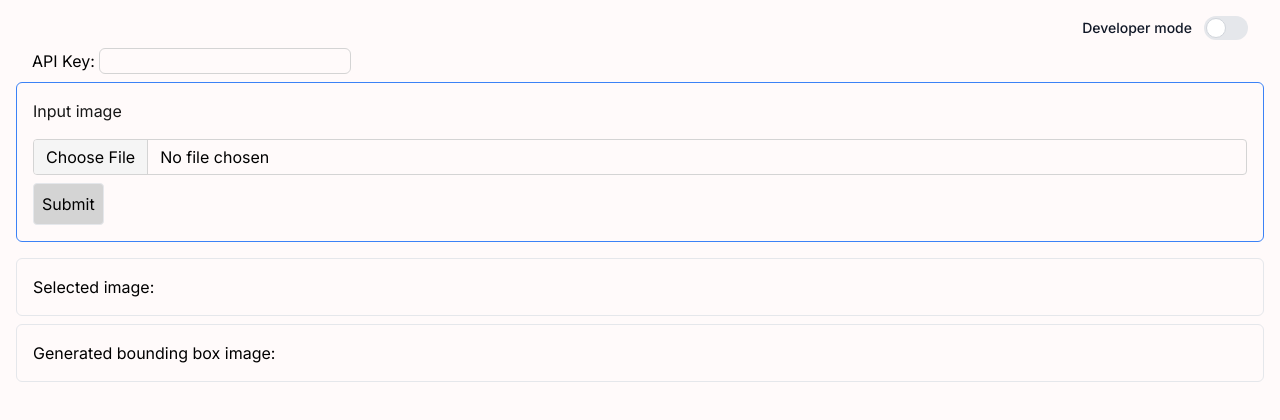
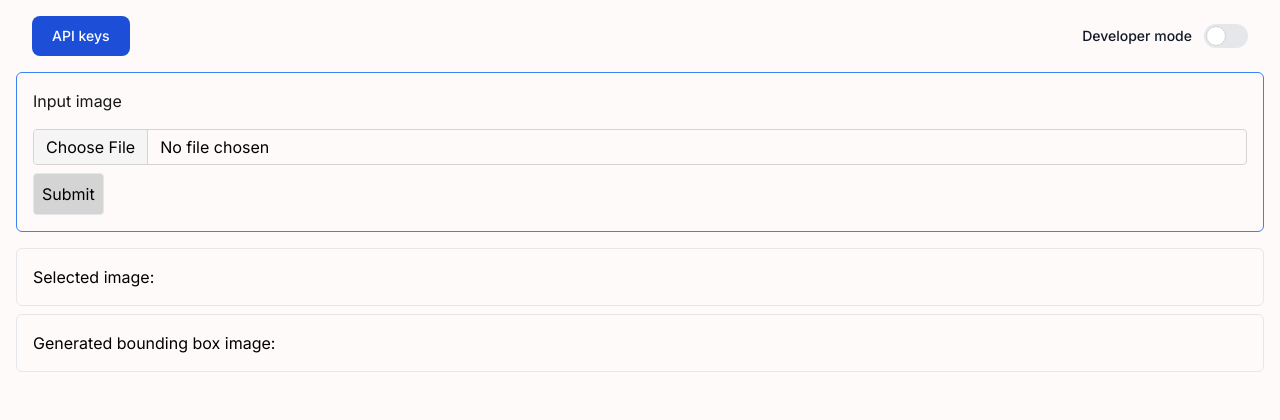
Before and after one commit to Eljowe/research-project-in-hci, a Next.js app: page / in a window 1280 px wide. Shown: the top 420 px of the page. Built offline with nearby package versions, Linux system fonts and the light colour scheme.

Commit message:
settings modal

```diff
--- a/app/page.tsx
+++ b/app/page.tsx
@@ -14,6 +14,7 @@
 import InsertDefaultPromptButton from "@/components/InsertDefaultPromptButton";
 import JSONRadioMenu from "@/components/JSONRadioMenu";
 import { generateBoundingBoxImage } from "@/services/generateBoundingBoxImage";
+import SettingsModal from "@/components/SettingsModal";
 
 //For prompting inspiration: https://github.com/abi/screenshot-to-code/blob/main/backend/prompts/screenshot_system_prompts.py
 
@@ -154,7 +155,8 @@
   return (
     <main className="justify-star flex min-h-screen w-[100%] flex-col bg-[#fffafa] px-4 py-2 text-black">
       <div className="flex h-min w-[100%] flex-col items-center justify-center">
-        <div className="flex w-full flex-row justify-end px-4 py-2">
+        <div className="flex w-full flex-row justify-between px-4 py-2">
+          <SettingsModal />
           <label className="inline-flex cursor-pointer items-center">
             <span className="me-3 text-sm font-medium text-gray-900">Developer mode</span>
             <input
@@ -165,15 +167,6 @@
             />
             <div className="peer relative h-6 w-11 rounded-full bg-gray-200 after:absolute after:start-[2px] after:top-[2px] after:h-5 after:w-5 after:rounded-full after:border after:border-gray-300 after:bg-white after:transition-all after:content-[''] peer-checked:bg-blue-600 peer-checked:after:translate-x-full peer-checked:after:border-white peer-focus:outline-none peer-focus:ring-4 peer-focus:ring-blue-300 rtl:peer-checked:after:-translate-x-full dark:border-gray-600 dark:bg-gray-700 dark:peer-focus:ring-blue-800"></div>
           </label>
-        </div>
-        <div className="w-full pl-4">
-          <span>API Key: </span>
-          <input
-            type="text"
-            value={apiKey ? apiKey : ""}
-            className="rounded-md border border-neutral-300 bg-inherit px-2"
-            onChange={(e) => set({ apiKey: e.target.value })}
-          />
         </div>
         <div className="m-2 flex h-min w-[100%] min-w-[350px] flex-col space-y-2 rounded-md border border-blue-500 p-4">
           <form onSubmit={handleSubmit} className="space-y-2">
--- /dev/null
+++ b/components/SettingsModal.tsx
@@ -0,0 +1,60 @@
+import { useState } from "react";
+import { useStore } from "../app/store/zustand";
+
+export default function SettingsModal() {
+  const [isOpen, setIsOpen] = useState(false);
+  const { apiKey, set } = useStore((state) => state);
+  return (
+    <div>
+      <button
+        onClick={() => setIsOpen(true)}
+        className="block rounded-lg bg-blue-700 px-5 py-2.5 text-center text-sm font-medium text-white hover:bg-blue-800 focus:outline-none focus:ring-4 focus:ring-blue-300 "
+        type="button"
+      >
+        API keys
+      </button>
+      {isOpen && (
+        <div
+          id="default-modal"
+          tabIndex={-1}
+          aria-hidden="true"
+          className="fixed left-0 right-0 top-0 z-50 h-[calc(100%-1rem)] max-h-full w-full items-center justify-center overflow-y-auto overflow-x-hidden md:inset-0"
+        >
+          <div className="relative max-h-full w-full max-w-2xl p-4">
+            <div className="relative rounded-lg bg-white shadow">
+              <div className="flex flex-col items-center justify-between space-y-2 rounded-t p-4 md:p-5 ">
+                <div className="flex w-full flex-row justify-between">
+                  <h3 className="text-xl font-semibold text-black">Settings</h3>
+                  <button
+                    type="button"
+                    className="ms-auto inline-flex h-8 w-8 items-center justify-center rounded-lg bg-transparent text-sm text-gray-400 hover:bg-gray-200 hover:text-gray-900 "
+                    onClick={() => setIsOpen(false)}
+                  >
+                    <svg
+                      className="h-6 w-6"
+                      fill="none"
+                      stroke="currentColor"
+                      viewBox="0 0 24 24"
+                      xmlns="http://www.w3.org/2000/svg"
+                    >
+                      <path strokeLinecap="round" strokeLinejoin="round" strokeWidth={2} d="M6 18L18 6M6 6l12 12" />
+                    </svg>
+                  </button>
+                </div>
+                <div>
+                  <span>OpenAI API Key: </span>
+                  <input
+                    type="text"
+                    value={apiKey ? apiKey : ""}
+                    className="rounded-md border border-neutral-300 bg-inherit px-2"
+                    onChange={(e) => set({ apiKey: e.target.value })}
+                  />
+                </div>
+              </div>
+            </div>
+          </div>
+        </div>
+      )}
+    </div>
+  );
+}
```
